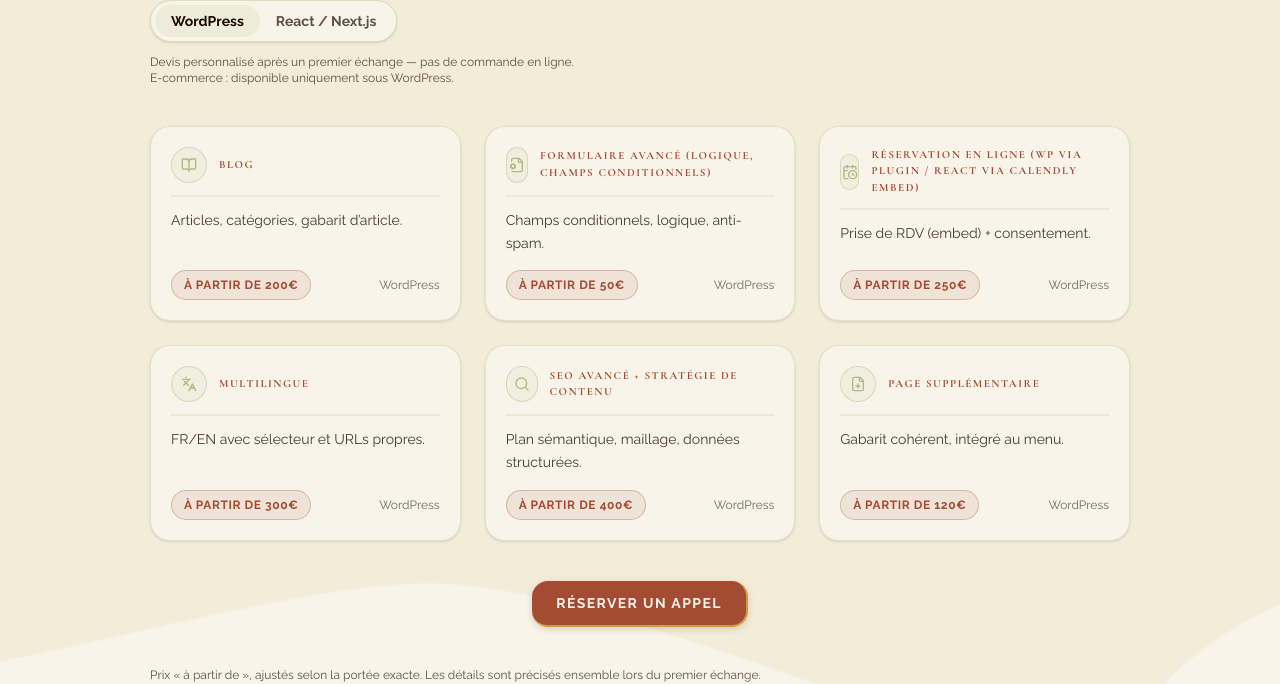
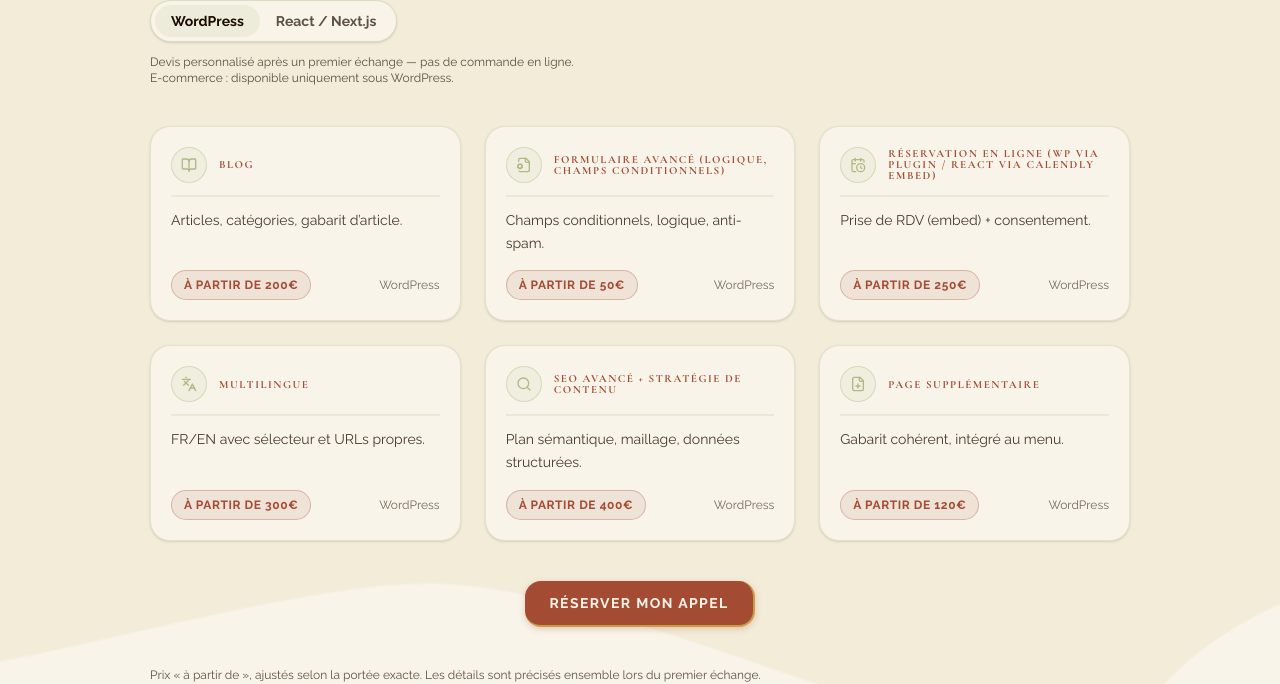
Before and after one commit to stephanievanoverberghe/alchimiste-creations, a Next.js app: page /offres/croissance in a window 1280 px wide. Shown: the part 2468-3152 px from the top of the page. Built offline with nearby package versions, Linux system fonts and the light colour scheme.

Commit message:
update(offre): carte options

```diff
--- a/src/components/sections/offers/offer/Icluded.tsx
+++ b/src/components/sections/offers/offer/Icluded.tsx
@@ -75,7 +75,7 @@ export default function IncludedSection({ slug, max = 8 }: { slug?: PackSlug; ma
                         <button
                             type="button"
                             onClick={() => setExpanded((v) => !v)}
-                            className="rounded-2xl border border-sauge/40 px-4 py-2 text-xs md:text-sm font-semibold tracking-widest uppercase hover:bg-sauge/10 transition"
+                            className="rounded-2xl cursor-pointer border border-sauge/40 px-4 py-2 text-xs md:text-sm font-semibold tracking-widest uppercase hover:bg-sauge/10 transition"
                             aria-expanded={expanded}
                             aria-controls="included"
                         >
--- a/src/components/sections/offers/offer/OptionsGrid.tsx
+++ b/src/components/sections/offers/offer/OptionsGrid.tsx
@@ -127,10 +127,13 @@ export default function OptionsGridSection({ tech, onTechChange, slug }: { tech:
                             >
                                 {/* Header (icône + titre) */}
                                 <div className="flex items-center gap-3">
-                                    <span className="grid place-content-center size-9 rounded-full border border-sauge/40 bg-sauge/10 text-sauge">
-                                        <Icon className="w-4 h-4" aria-hidden />
+                                    <span
+                                        className="inline-flex items-center justify-center w-9 h-9 rounded-full border border-sauge/40 bg-sauge/10 text-sauge
+                               shrink-0 flex-none aspect-square"
+                                    >
+                                        <Icon className="w-4 h-4 flex-none" aria-hidden />
                                     </span>
-                                    <h3 className="text-[11px] tracking-[0.14em] uppercase font-semibold text-terracotta">{o.label}</h3>
+                                    <h3 className="text-[11px] tracking-[0.14em] uppercase font-semibold text-terracotta leading-none">{o.label}</h3>
                                 </div>
 
                                 {/* Séparateur animé */}
@@ -167,7 +170,7 @@ export default function OptionsGridSection({ tech, onTechChange, slug }: { tech:
                         href="/contact"
                         className="inline-block px-6 py-3 text-center rounded-2xl bg-terracotta hover:bg-terracotta/90 text-background text-sm font-semibold tracking-widest uppercase border-b-2 border-r-2 border-ormat transition hover:scale-105 shadow-[0px_2px_6px_rgba(164,75,52,0.25)]"
                     >
-                        Réserver un appel
+                        Réserver mon appel
                     </Link>
                 </div>
 
```
